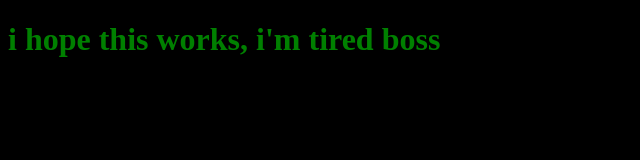
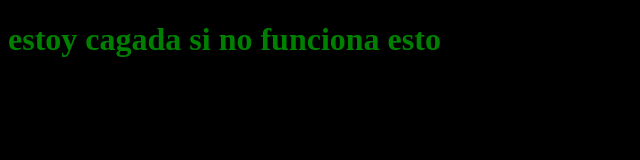
Before and after one commit to gabykreates/testing, a plain HTML site: page index.html in a window 1280 px wide. Shown: the whole page, without its empty margins (0-640 px from the left). Drawn offline with Linux system fonts and the light colour scheme.

Commit message:
Update index.html

```diff
--- a/index.html
+++ b/index.html
@@ -12,7 +12,7 @@ background: black;
 </head>
 <body>
 
-  <h1> i hope this works, i'm tired boss<h1>
+  <h1> estoy cagada si no funciona esto<h1>
 
 </body>
 </html>
```
